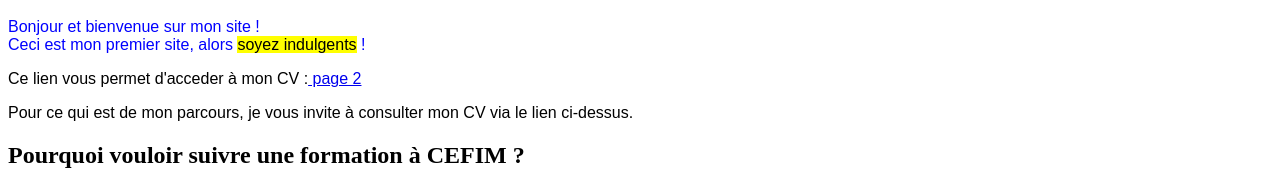
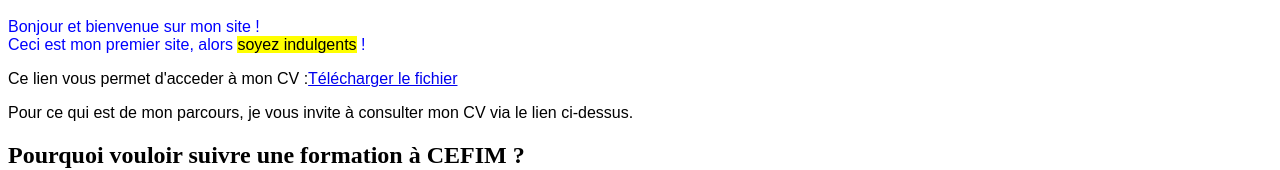
Before and after one commit to robin526/mapageweb, a plain HTML site: page index.html in a window 1280 px wide. Shown: the part 132-302 px from the top of the page. Drawn offline with Linux system fonts and the light colour scheme.

Commit message:
Add files via upload
modif de index.html et suppression page2

```diff
--- a/index.html
+++ b/index.html
@@ -13,7 +13,7 @@
 			Ceci est mon premier site, alors <mark>soyez indulgents</mark> !</p>
 
 		<p>
-			Ce lien vous permet d'acceder à mon CV :<a href="page2.html."> page 2</a>
+			Ce lien vous permet d'acceder à mon CV :<a href="CVNoel.pdf">Télécharger le fichier</a>
 		</p>
 
 		<P>
```
